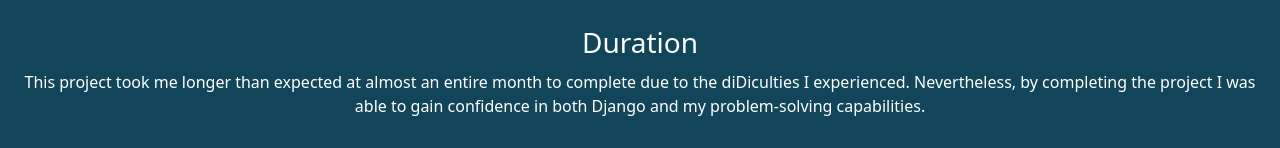
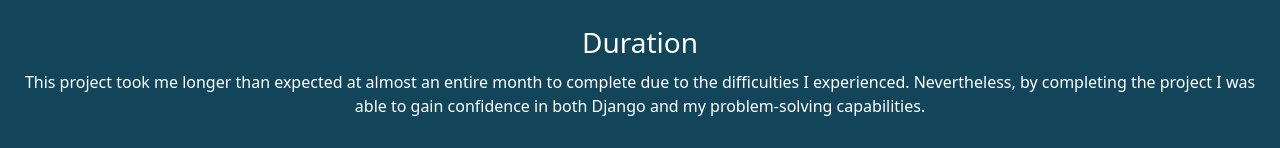
Before and after one commit to SarJohnson/portfolio-react, a React (Create React App) app: page /case-study in a window 1280 px wide. Shown: the part 804-952 px from the top of the page. Built offline with nearby package versions, Linux system fonts and the light colour scheme.

Commit message:
Corrected typo

```diff
--- a/src/components/Case-study.js
+++ b/src/components/Case-study.js
@@ -47,7 +47,7 @@ const CaseStudy = () => {
             <Col>
                 <h3 style={{ color: 'white', textAlign: 'center' }}>Duration</h3>
                 <p style={{ textAlign: 'center', margin: '10px' }}>
-                This project took me longer than expected at almost an entire month to complete due to the diDiculties I experienced. Nevertheless, by completing the project I was able to gain confidence in both Django and my problem-solving capabilities.
+                This project took me longer than expected at almost an entire month to complete due to the difficulties I experienced. Nevertheless, by completing the project I was able to gain confidence in both Django and my problem-solving capabilities.
                 </p>
             </Col>
         </Row>
```
